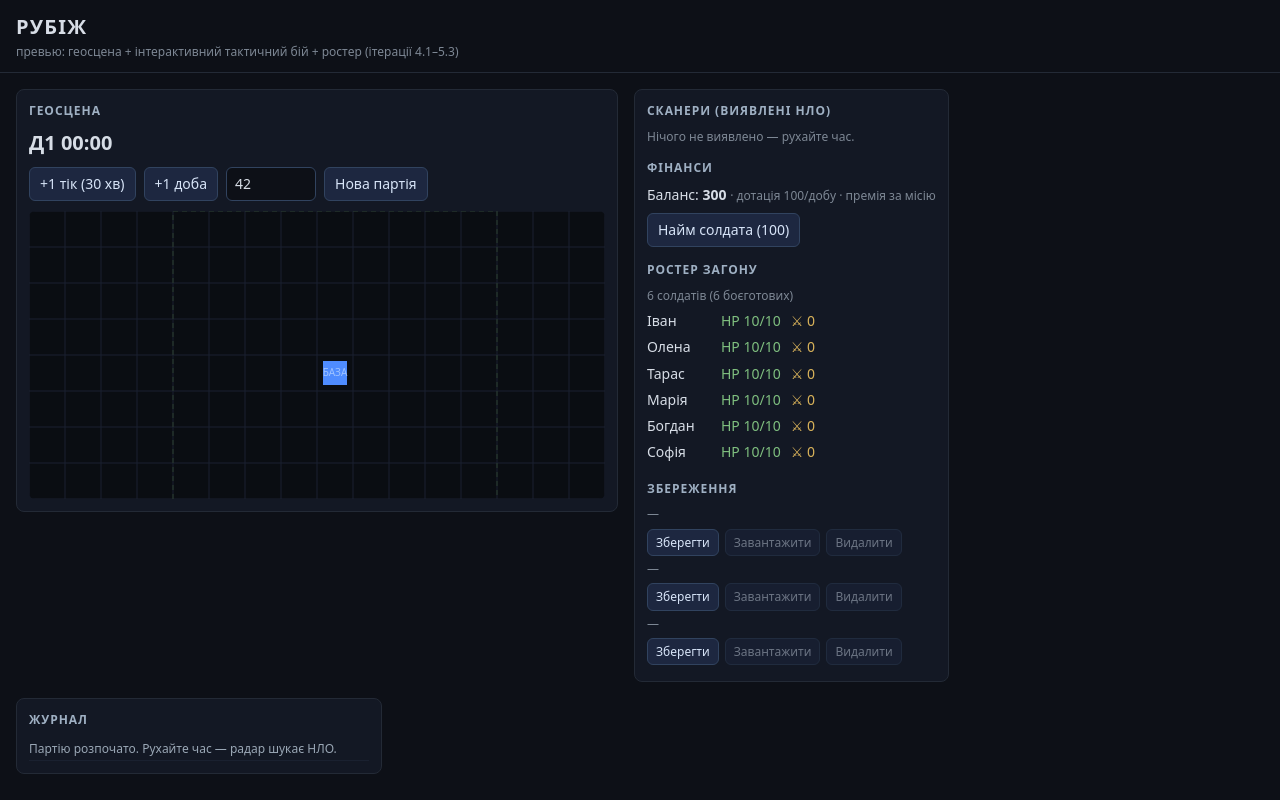
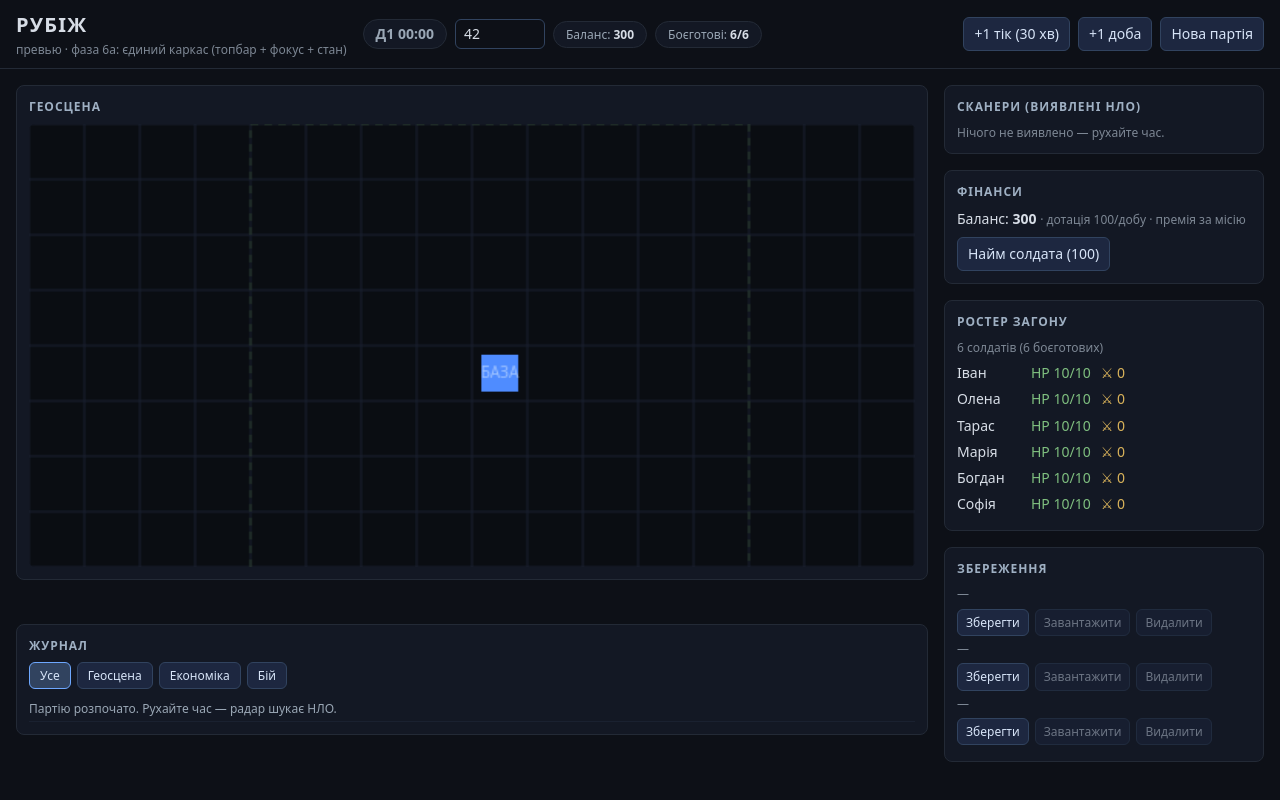
Before and after one commit to sergkarpenko/rubezh, a website built with Vite: page index.html in a window 1280 px wide. Built offline with nearby package versions, Linux system fonts and the light colour scheme.

Commit message:
feat(main): П6.2 — каркас превью за ADR-0027 (топбар + фокусна зона + колонка стану + журнал з вкладками)

```diff
--- a/index.html
+++ b/index.html
@@ -16,9 +16,18 @@
           14px/1.45 system-ui,
           sans-serif;
       }
-      header {
-        padding: 12px 16px;
+      /* ADR-0027: топбар — завжди видний; стан партії одним поглядом */
+      header#topbar {
+        display: flex;
+        flex-wrap: wrap;
+        gap: 12px 16px;
+        align-items: center;
+        padding: 10px 16px;
         border-bottom: 1px solid #232a36;
+        position: sticky;
+        top: 0;
+        background: #0d1017;
+        z-index: 10;
       }
       h1 {
         font-size: 20px;
@@ -30,12 +39,67 @@
         font-size: 12px;
         margin-top: 2px;
       }
-      main {
+      #topbar .chips {
         display: flex;
+        gap: 8px;
+        align-items: center;
         flex-wrap: wrap;
+      }
+      .chip {
+        background: #131824;
+        border: 1px solid #232a36;
+        border-radius: 999px;
+        padding: 4px 12px;
+        font-size: 12px;
+        color: #9aa7b5;
+        white-space: nowrap;
+      }
+      .chip b {
+        color: #d7dde6;
+        font-variant-numeric: tabular-nums;
+      }
+      #topbar .actions {
+        display: flex;
+        gap: 8px;
+        flex-wrap: wrap;
+        margin-left: auto;
+      }
+      /* ADR-0027: сітка «фокусна зона + колонка стану»; журнал — під фокусною */
+      main#layout {
+        display: grid;
+        grid-template-columns: minmax(0, 1fr) 320px;
+        grid-template-areas:
+          'focus status'
+          'journal status';
         gap: 16px;
         padding: 16px;
-        align-items: flex-start;
+        align-items: start;
+      }
+      #focus {
+        grid-area: focus;
+        min-width: 0;
+        display: flex;
+        flex-direction: column;
+        gap: 16px;
+      }
+      #journal {
+        grid-area: journal;
+      }
+      aside#status {
+        grid-area: status;
+        display: flex;
+        flex-direction: column;
+        gap: 16px;
+      }
+      /* ADR-0027: двоколонковий каркас до ~900px (iPad Pro 1024/1366), нижче — складання */
+      @media (max-width: 899px) {
+        main#layout {
+          grid-template-columns: minmax(0, 1fr);
+          grid-template-areas:
+            'focus'
+            'journal'
+            'status';
+        }
       }
       section.panel {
         background: #131824;
@@ -76,7 +140,7 @@
         border: 1px solid #31435f;
         color: inherit;
         border-radius: 6px;
-        padding: 6px 8px;
+        padding: 4px 8px;
         width: 72px;
         font: inherit;
       }
@@ -85,10 +149,14 @@
         background: #0a0d12;
         border-radius: 6px;
       }
+      /* ADR-0027: геосцена тягнеться на ширину фокусної колонки */
+      #geo {
+        width: 100%;
+        height: auto;
+      }
       .clock {
-        font-size: 20px;
+        font-size: 14px;
         font-weight: 600;
-        font-variant-numeric: tabular-nums;
       }
       .ufo {
         margin: 6px 0;
@@ -140,12 +208,26 @@
         background: #341418;
         color: #ff9c9c;
       }
+      /* ADR-0027: єдиний журнал подій з фільтрами-вкладками */
+      #log-tabs {
+        display: flex;
+        gap: 6px;
+        margin: 0 0 8px;
+        flex-wrap: wrap;
+      }
+      #log-tabs button {
+        padding: 4px 10px;
+        font-size: 12px;
+      }
+      #log-tabs button.active {
+        background: #31435f;
+        border-color: #6ea8ff;
+      }
       #log {
         list-style: none;
         margin: 0;
         padding: 0;
-        max-height: 560px;
-        width: 340px;
+        max-height: 420px;
         overflow: auto;
         font-size: 12px;
         color: #9aa7b5;
@@ -170,35 +252,28 @@
     </style>
   </head>
   <body>
-    <header>
+    <header id="topbar">
+      <div>
         <h1>РУБІЖ</h1>
-      <div class="sub">превью: геосцена + інтерактивний тактичний бій + ростер (ітерації 4.1–5.3)</div>
-    </header>
-    <main>
-      <section class="panel">
-        <h2>Геосцена</h2>
-        <div class="clock" id="clock">—</div>
-        <div style="display: flex; gap: 8px; margin: 10px 0; flex-wrap: wrap">
+        <div class="sub">превью · фаза 6a: єдиний каркас (топбар + фокус + стан)</div>
+      </div>
+      <div class="chips">
+        <span class="chip clock" id="clock">—</span>
+        <input id="seed" type="number" value="42" title="Сід партії" />
+        <span class="chip">Баланс: <b id="money">—</b></span>
+        <span class="chip">Боєготові: <b id="ready">—</b></span>
+      </div>
+      <div class="actions">
         <button id="btn-tick">+1 тік (30 хв)</button>
         <button id="btn-day">+1 доба</button>
-          <input id="seed" type="number" value="42" title="Сід партії" />
         <button id="btn-new">Нова партія</button>
       </div>
+    </header>
+    <main id="layout">
+      <div id="focus">
+        <section class="panel" id="geo-panel">
+          <h2>Геосцена</h2>
           <canvas id="geo" width="576" height="288"></canvas>
-      </section>
-      <section class="panel">
-        <h2>Сканери (виявлені НЛО)</h2>
-        <div id="ufos"></div>
-        <h2 style="margin-top: 14px">Фінанси</h2>
-        <div style="margin-bottom: 8px">
-          Баланс: <b id="money">—</b>
-          <span class="meta">· дотація 100/добу · премія за місію</span>
-        </div>
-        <button id="btn-hire">Найм солдата (100)</button>
-        <h2 style="margin-top: 14px">Ростер загону</h2>
-        <div id="roster"></div>
-        <h2 style="margin-top: 14px">Збереження</h2>
-        <div id="save-panel"></div>
         </section>
         <section class="panel hidden" id="battle-panel">
           <h2>Тактичний бій <span id="bturn" style="color: #7d8794"></span></h2>
@@ -214,10 +289,39 @@
           </div>
           <canvas id="battle" width="520" height="520"></canvas>
         </section>
-      <section class="panel">
+      </div>
+      <section class="panel" id="journal">
         <h2>Журнал</h2>
+        <div id="log-tabs">
+          <button class="active" data-filter="all" id="log-tab-all">Усе</button>
+          <button data-filter="geo" id="log-tab-geo">Геосцена</button>
+          <button data-filter="econ" id="log-tab-econ">Економіка</button>
+          <button data-filter="battle" id="log-tab-battle">Бій</button>
+        </div>
         <ul id="log"></ul>
       </section>
+      <aside id="status">
+        <section class="panel">
+          <h2>Сканери (виявлені НЛО)</h2>
+          <div id="ufos"></div>
+        </section>
+        <section class="panel">
+          <h2>Фінанси</h2>
+          <div style="margin-bottom: 8px">
+            Баланс: <b id="money-card">—</b>
+            <span class="meta">· дотація 100/добу · премія за місію</span>
+          </div>
+          <button id="btn-hire">Найм солдата (100)</button>
+        </section>
+        <section class="panel">
+          <h2>Ростер загону</h2>
+          <div id="roster"></div>
+        </section>
+        <section class="panel">
+          <h2>Збереження</h2>
+          <div id="save-panel"></div>
+        </section>
+      </aside>
     </main>
     <script type="module" src="/src/main.ts"></script>
   </body>
--- a/src/main.ts
+++ b/src/main.ts
@@ -23,6 +23,11 @@
 // Фаза 5 (П5.3, ADR-0026): панель збереження — 3 слоти (зберегти/
 // завантажити/видалити), активна лише на геосцені (місія не переривається);
 // сховище — localStorage через адаптер SlotStore (ядро без DOM — save.ts).
+// Фаза 6a (П6.2, ADR-0027): єдиний каркас — топбар (годинник, сід, чипи
+// балансу і боєготових, кнопки часу), фокусна зона (геосцена або бій),
+// колонка стану (сканери, фінанси, ростер, збереження), журнал з фільтрами-
+// вкладками (геосцена/економіка/бій). Дублювання балансу чипом і карткою —
+// свідомо прийнято (ADR-0027).
 
 import {
   RADAR_RANGE,
@@ -67,6 +72,11 @@ function el<T extends HTMLElement>(id: string): T {
 
 // Порядок оголошень важливий (TDZ — див. docs/workflow.md): усі змінні стану,
 // які newParty() чи обробники пишуть, оголошуються ДО першого виклику newParty().
+// ADR-0027: категорії записів єдиного журналу (фільтри-вкладки).
+type LogCat = 'geo' | 'econ' | 'battle';
+type LogFilter = 'all' | LogCat;
+let logFilter: LogFilter = 'all';
+
 let seenGeoLog = 0;
 const knownDetected = new Set<string>();
 let seenBattleLog = 0;
@@ -96,13 +106,27 @@ function newParty(seed: number): Party {
   return adoptParty(createParty(seed));
 }
 
-function journal(text: string, cls = ''): void {
+function journal(text: string, cls = '', cat: LogCat = 'geo'): void {
   const li = document.createElement('li');
   li.textContent = text;
   if (cls) li.className = cls;
+  li.dataset.cat = cat; // ADR-0027: категорія для фільтрів-вкладок журналу
+  if (logFilter !== 'all' && cat !== logFilter) li.style.display = 'none';
   const log = el('log');
   log.prepend(li);
   while (log.childElementCount > 80) log.removeChild(log.lastChild!);
+}
+
+// ADR-0027: перемикання фільтра журналу — активна вкладка підсвічується,
+// невідповідні записи ховаються (наявні і нові — одним правилом).
+function setLogFilter(f: LogFilter): void {
+  logFilter = f;
+  for (const b of document.querySelectorAll<HTMLButtonElement>('#log-tabs button')) {
+    b.classList.toggle('active', b.dataset.filter === f);
+  }
+  for (const li of document.querySelectorAll<HTMLLIElement>('#log li')) {
+    li.style.display = f === 'all' || li.dataset.cat === f ? '' : 'none';
+  }
 }
 
 function unitName(id: string): string {
@@ -131,7 +155,7 @@ function drainBattleLog(): void {
   const log = mission.state.log;
   for (; seenBattleLog < log.length; seenBattleLog++) {
     const msg = battleEventText(log[seenBattleLog], unitName);
-    if (msg) journal(msg.text, msg.cls);
+    if (msg) journal(msg.text, msg.cls, 'battle');
   }
 }
 
@@ -183,7 +207,7 @@ function drainEconLog(): void {
   const log = party.econ.log;
   for (; seenEconLog < log.length; seenEconLog++) {
     const msg = economyEventText(log[seenEconLog]);
-    journal(msg.text, msg.cls);
+    journal(msg.text, msg.cls, 'econ');
   }
 }
 
@@ -195,7 +219,7 @@ function partyTick(): void {
   hospitalTick(party.roster);
   if (!gameOver && isBankrupt(party.econ, party.roster)) {
     gameOver = true;
-    journal('✗ Банкрутство: немає боєготових солдатів і грошей на найм — партію програно.', 'lose');
+    journal('✗ Банкрутство: немає боєготових солдатів і грошей на найм — партію програно.', 'lose', 'econ');
   }
 }
 
@@ -306,7 +330,10 @@ export function hpColor(hp: number, maxHp: number): string {
 // П4.5 (ADR-0021): панель фінансів — баланс, кнопка найму, надходження в журнал.
 function renderFinances(): void {
   drainEconLog();
-  el('money').textContent = gameOver ? 'БАНКРУТ' : String(party.econ.money);
+  // ADR-0027: баланс у двох місцях — чип топбару і картка «Фінанси» (дублювання свідоме)
+  const moneyText = gameOver ? 'БАНКРУТ' : String(party.econ.money);
+  el('money').textContent = moneyText;
+  el('money-card').textContent = moneyText;
   const hire = el<HTMLButtonElement>('btn-hire');
   hire.disabled = gameOver || party.econ.money < HIRE_PRICE;
   hire.title = hire.disabled ? 'Недостатньо грошей (ціна найму ' + HIRE_PRICE + ')' : 'Новий солдат у кінець ростеру (−' + HIRE_PRICE + ')';
@@ -316,6 +343,9 @@ function renderRoster(): void {
   const box = el('roster');
   box.innerHTML = '';
   const soldiers = party.roster.soldiers;
+  // ADR-0027: чип боєготових у топбарі — завжди видний стан партії
+  const readyN = readySoldiers(party.roster).length;
+  el('ready').textContent = readyN + '/' + soldiers.length;
   if (soldiers.length === 0) {
     box.innerHTML =
       '<div style="color:#ff9c9c">Загін втрачено.</div>' +
@@ -327,7 +357,7 @@ function renderRoster(): void {
   const head = document.createElement('div');
   head.className = 'meta';
   head.style.marginBottom = '4px';
-  head.textContent = soldiers.length + ' солдатів (' + readySoldiers(party.roster).length + ' боєготових)';
+  head.textContent = soldiers.length + ' солдатів (' + readyN + ' боєготових)';
   box.appendChild(head);
   for (const s of soldiers) {
     const heal = party.roster.hospital[s.id];
@@ -593,13 +623,15 @@ function renderBattle(): void {
 }
 
 function renderAll(): void {
+  // ADR-0027: фокусна зона — геосцена або бій (не «два екрани»)
+  el('geo-panel').classList.toggle('hidden', mission !== null);
+  el('battle-panel').classList.toggle('hidden', mission === null);
   renderGeo();
   renderUfos();
   renderFinances();
   renderRoster();
   renderSavePanel();
   if (mission) renderBattle();
-  else el('battle-panel').classList.add('hidden');
 }
 
 function closeBattle(): void {
@@ -626,8 +658,7 @@ function launchMission(ufoId: string): void {
   fireMode = null;
   hoverPath = null;
   seenBattleLog = 0;
-  el('battle-panel').classList.remove('hidden');
-  journal('▶ Місія: загін висаджено біля НЛО ' + ufoId);
+  journal('▶ Місія: загін висаджено біля НЛО ' + ufoId, '', 'battle');
   binfo('Ваш хід: клікніть свого солдата (синє коло), потім клітинку — рух.');
   renderAll();
 }
@@ -831,8 +862,9 @@ function finishBattle(outcome: 'перемога' | 'поразка'): void {
   battleResult = outcome;
   const aftermath = applyMissionResult(party.roster, mission.state);
   completeMission(party.geo, mission.briefing.ufoId, outcome);
-  for (const s of aftermath.lost) journal('✝ ' + s.name + ' загинув у бою', 'lose');
-  for (const s of aftermath.wounded) journal('✚ ' + s.name + ' поранений — лікарня: ' + party.roster.hospital[s.id] + ' тик(и)');
+  for (const s of aftermath.lost) journal('✝ ' + s.name + ' загинув у бою', 'lose', 'battle');
+  for (const s of aftermath.wounded)
+    journal('✚ ' + s.name + ' поранений — лікарня: ' + party.roster.hospital[s.id] + ' тик(и)', '', 'battle');
   if (outcome === 'перемога') {
     // П4.5 (ADR-0021): премія за перемогу за тип НЛО; надходження — у журнал
     creditMissionBonus(party.econ, mission.briefing.kind);
@@ -888,10 +920,10 @@ if (typeof document !== 'undefined') {
   el('btn-hire').onclick = () => {
     try {
       const s = hireSoldier(party.econ, party.roster);
-      journal('+ Найм: ' + s.name + ' у ростері');
+      journal('+ Найм: ' + s.name + ' у ростері', '', 'econ');
       renderAll();
     } catch (e) {
-      journal('✗ ' + (e as Error).message, 'lose');
+      journal('✗ ' + (e as Error).message, 'lose', 'econ');
     }
   };
   el('btn-snap').onclick = () => armFire('snap');
@@ -900,6 +932,10 @@ if (typeof document !== 'undefined') {
   el('btn-ow').onclick = armOverwatch;
   el('btn-end').onclick = endPlayerTurn;
   el('btn-demo').onclick = demoBattle;
+  // ADR-0027: фільтри-вкладки єдиного журналу
+  for (const b of document.querySelectorAll<HTMLButtonElement>('#log-tabs button')) {
+    b.onclick = () => setLogFilter(b.dataset.filter as LogFilter);
+  }
   const bc = el<HTMLCanvasElement>('battle');
   bc.addEventListener('click', battleCanvasClick);
   bc.addEventListener('mousemove', battleCanvasHover);
```
Also changed, not shown: src/main.ui.test.ts (+38 -1 lines). Lines whose indentation alone changed are shown as unchanged.
